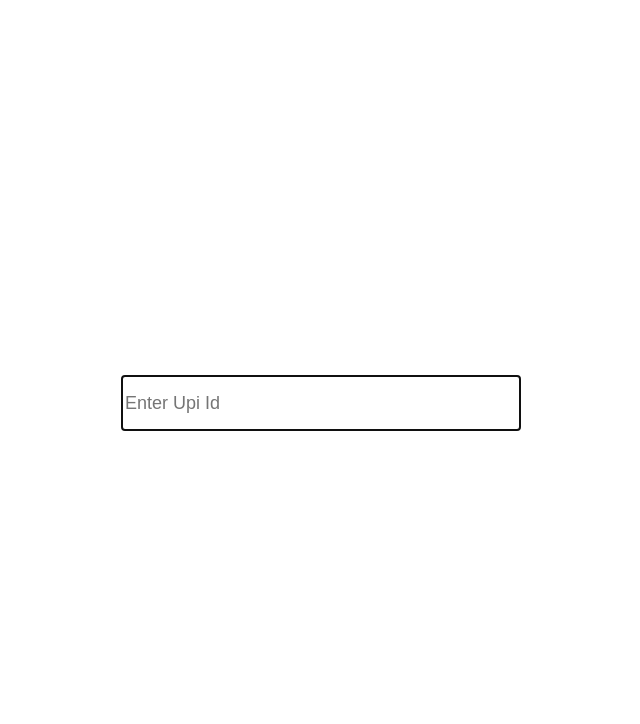
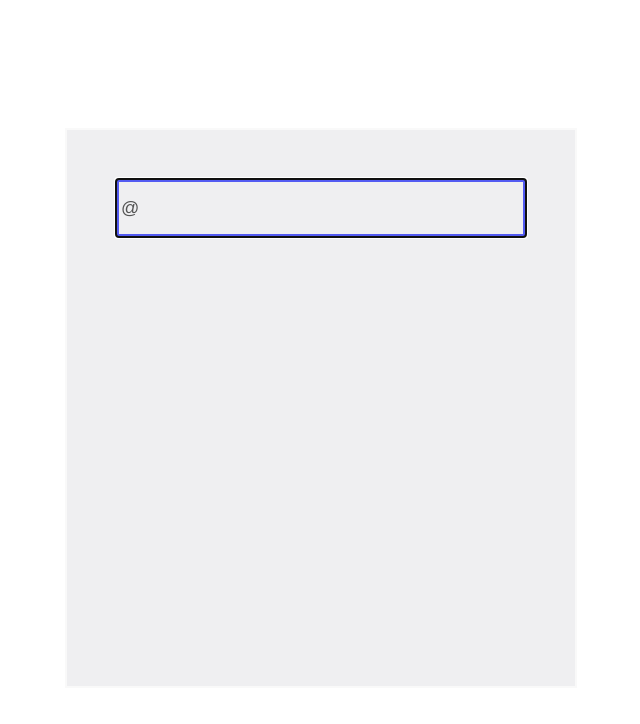
Before and after one commit to hard-to-smart/Typeahead, a React (Vite) app: page / in a window 1280 px wide. Shown: the top 724 px of the page, without its empty margins (319-959 px from the left). Built offline with nearby package versions, Linux system fonts and the light colour scheme.

Commit message:
to resolve handleOptionsSelect

```diff
--- a/src/Typehead.jsx
+++ b/src/Typehead.jsx
@@ -1,53 +1,97 @@
 import React, { useEffect, useRef, useState } from "react";
 import { UPIids } from "./UpiLists";
 export const Typehead = () => {
+  // take input
   const [inputValue, setInputValue] = useState("");
+  // setting options
   const [optionsValue, setOptionsValue] = useState([]);
-  const [displayParseValue, setDisplayParseValue] = useState("");
-  const [focus, setFocus] = useState("");
-    const inputRef = useRef(null);
+  // displaying the options in the span
+  const [displayParseValue, setDisplayParseValue] = useState('');
+  const [currentSuggestion, setCurrentSuggestion] = useState(UPIids[1]);
+  const [onFocus, setFocus] = useState(false);
+  //this sets input value
   const handleInputValue = (e) => {
     setInputValue(e.target.value);
   };
 
-  const handleOptionSelect = (e) => {
-    setDisplayParseValue(e.target.innerText);
-    setInputValue(inputValue.concat(e.target.innerText));
-    inputRef.current.focus()
-  };
 
-const handleOptionsValue = () => {
+
+  const handleOptionsValue = () => {
     setOptionsValue(
-    UPIids.filter((value) => {
-      if (inputValue.match(/^(.+@)/)) {
-        return value;
-      }
-    })
+      UPIids.filter((id) => {
+        if (inputValue.match(/^(.+@)/)) {
+          let check = id;
+          if (check) {
+            const returnVal = id.startsWith(inputValue.split("@")[1], id);
+            console.log(returnVal);
+            return returnVal;
+            setFocus(true);
+
+          }
+          return id;
+        }
+      })
     );
   };
 
-  useEffect(()=>{
+  const handleOptionSelect = (e) => {
+    if(e.keyCode === 40) { //down arrow
+
+
+      let pointerIndex = optionsValue.indexOf(currentSuggestion);
+      setCurrentSuggestion(optionsValue[pointerIndex+1])
+
+      // setCurrentSuggestion(optionsValue[pointerIndex+1])
+
+    }
+    if(e.keyCode === 38){
+
+    }
+
+    if(e.keyCode === 13 && focus){
+
+    }
+
+    setCurrentSuggestion(optionsValue.at(0));
+    setDisplayParseValue(currentSuggestion);
+  };
+
+
+  useEffect(() => {
     handleOptionsValue();
-  },[inputValue])
+
+  }, [inputValue]);
 
   return (
     <>
       <div className="input-parent">
+
+        <div className="input-main">
+        { setFocus &&
+        <input style={{zIndex:1, position:"absolute", width:"400px", height:"50px", fontSize:"large", border:'4px solid transparent'}} value={inputValue.split("@")[0]+"@" + displayParseValue} disabled/>
+        }
         <input
           name="upi"
-          ref={inputRef}
           value={inputValue}
           autoFocus
-          placeholder="Enter Upi Id"
+          className="input-main-sub"
+          // placeholder="Enter Upi Id"
           onChange={handleInputValue}
+          onKeyDown={handleOptionSelect}
+          style={{zIndex:2}}
         />
-        <span className="">{displayParseValue}</span>
-      </div>
+        </div>
       <ul>
-        {optionsValue.map((value, index) => (
-          <li key={index} onClick={handleOptionSelect}>{value}</li>
+        {optionsValue.map((value) => (
+          <li
+            key={value}
+            className={`${value === currentSuggestion && "list-hover"}`}  >
+            {value}
+          </li>
         ))}
       </ul>
+      </div>
+
     </>
   );
 };
--- a/src/UpiLists.js
+++ b/src/UpiLists.js
@@ -7,7 +7,6 @@ export const UPIids = [
   "dbs",
   "digibank",
   "easybank",
-  "fastpay",
   "fastpay",
   "federal",
   "finobank",
@@ -21,14 +20,14 @@ export const UPIids = [
   "moneybank",
   "onlinex",
   "payfast",
-  "paymebank",
-  "payquick",
-  "quickcash",
-  "quickpay",
-  "sbi",
-  "securepay",
-  "smartpay",
-  "speedpay",
-  "superpay",
-  "xyzbank",
+  // "paymebank",
+  // "payquick",
+  // "quickcash",
+  // "quickpay",
+  // "sbi",
+  // "securepay",
+  // "smartpay",
+  // "speedpay",
+  // "superpay",
+  // "xyzbank",
 ];
--- a/src/index.css
+++ b/src/index.css
@@ -53,37 +53,60 @@ button:focus-visible {
 }
 
 .input-parent{
+  justify-content: center;
   display: flex;
-  width:400px;
-  margin: 0 auto;
-  height: 50px;
-  position: relative;
+  flex-direction: column;
+  width:fit-content;
+  height:fit-content;
+  border:2px solid #f9f9f9;
+  padding:3rem;
+  background-color: #efeff1;
 }
 
-.input-parent input{
-  width: 100%;
-  height: 100%;
+.input-parent .input-main-sub{
+  width: 400px;
+  height: 50px;
   font-size: large;
-  border: 2px solid #535bf2;
+  border: 4px solid #535bf2;
+  background-color: transparent;
+  position: relative
 }
+/* .input-main{
+
+} */
+
 ul{
   padding: 0;
+  width:100%;
+  margin: 0 auto;
+  height: 400px;
+  overflow-y:auto;
+  overscroll-behavior:none;
+
 }
 ul> li{
+  width: 400px;
   list-style: none;
-  width:400px;
   height:20px;
   font-size: large;
-  border: 2px solid plum;
-  border-top: none;
+  border: 4px solid transparent;
+  text-align: center;
+  background-color: rgb(255, 255, 255);
+  color:#213547
+
 }
 
 .display-option{
   border: 2px solid #535bf2;
-  position: absolute;
   width: 100%;
   height: 100%;
   font-size: large;
   align-content: center;
   color: darkgrey;
+  position: absolute;
 }
+
+.list-hover{
+  background-color: #747bff;
+  color: white;
+}
```
Also changed, not shown: 1 other file (tests, documents, lock files or other folders).
